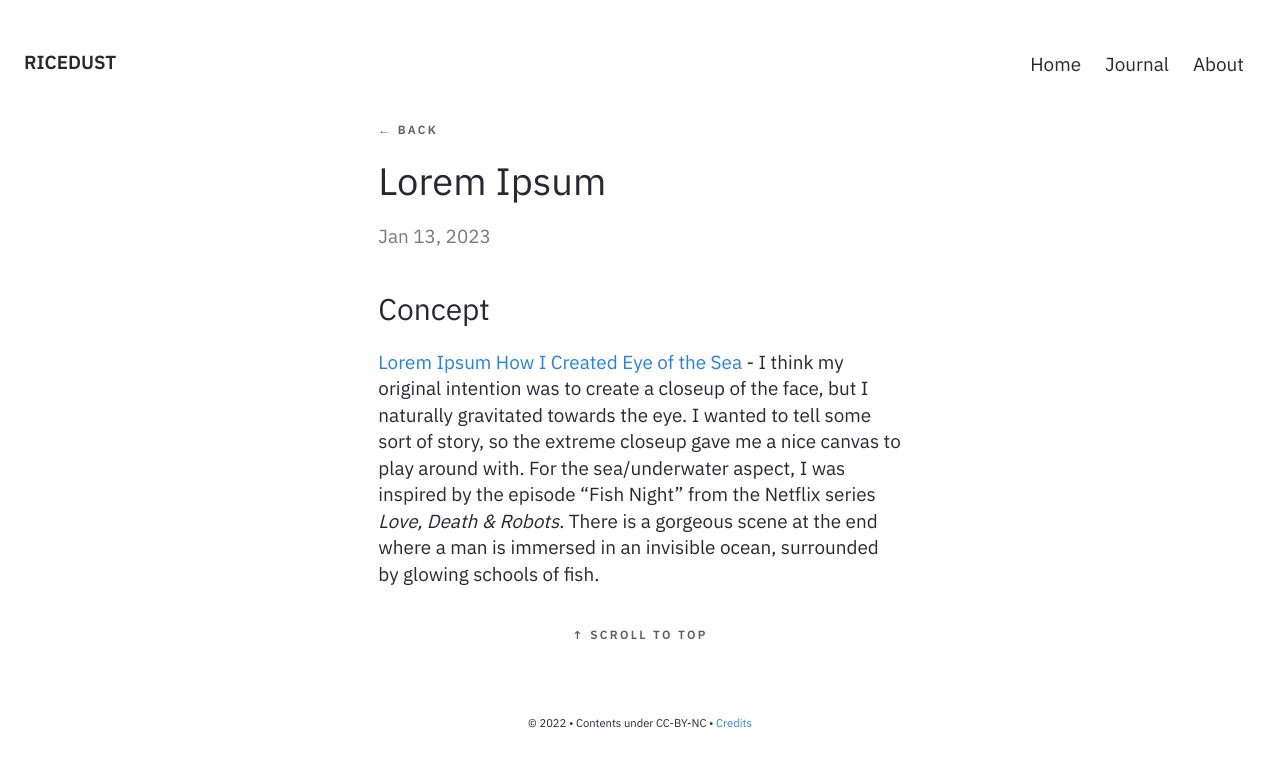
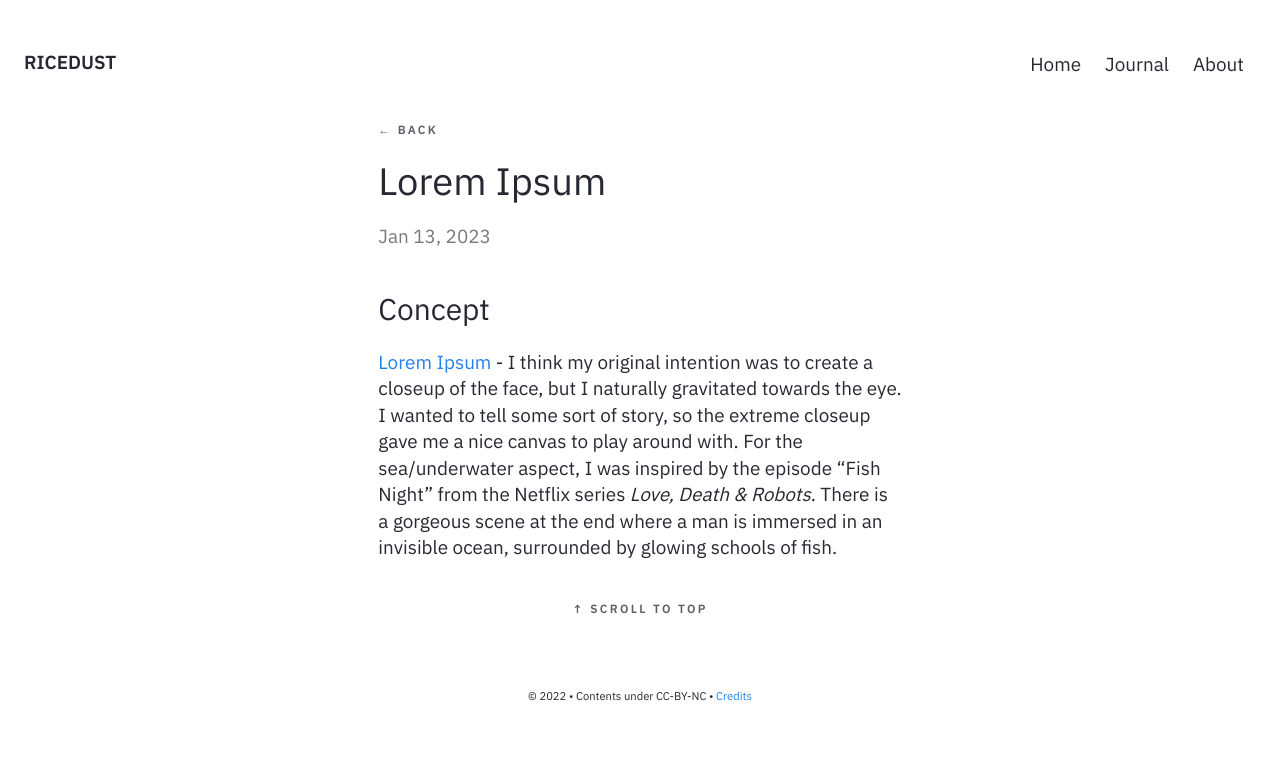
Before and after one commit to ricedust/ricedust.github.io, a Jekyll site: the page built from _notes/Public/Lorem Ipsum.md, in a window 1280 px wide. Shown: the top 767 px of the page. Built offline with Jekyll 4.4.1, drawn with Linux system fonts in a browser that asks for light colours.

Commit message:
removed backlink in test note

```diff
--- a/_notes/Public/Lorem Ipsum.md
+++ b/_notes/Public/Lorem Ipsum.md
@@ -5,4 +5,4 @@ date: 13-01-2023
 ---
 ### Concept
 
-[[Lorem Ipsum]] [[How I Created Eye of the Sea]] - I think my original intention was to create a closeup of the face, but I naturally gravitated towards the eye. I wanted to tell some sort of story, so the extreme closeup gave me a nice canvas to play around with. For the sea/underwater aspect, I was inspired by the episode “Fish Night” from the Netflix series *Love, Death & Robots*. There is a gorgeous scene at the end where a man is immersed in an invisible ocean, surrounded by glowing schools of fish.
+[[Lorem Ipsum]] - I think my original intention was to create a closeup of the face, but I naturally gravitated towards the eye. I wanted to tell some sort of story, so the extreme closeup gave me a nice canvas to play around with. For the sea/underwater aspect, I was inspired by the episode “Fish Night” from the Netflix series *Love, Death & Robots*. There is a gorgeous scene at the end where a man is immersed in an invisible ocean, surrounded by glowing schools of fish.
```
